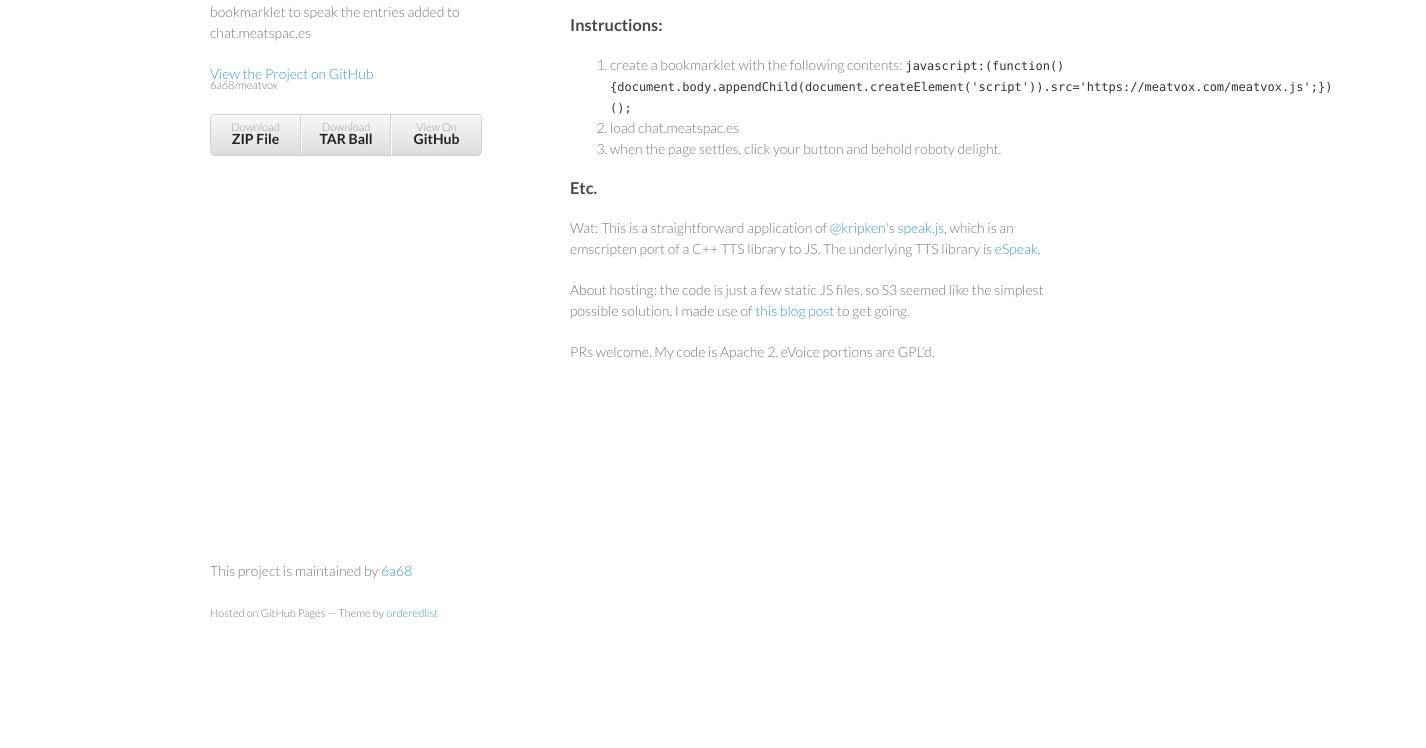
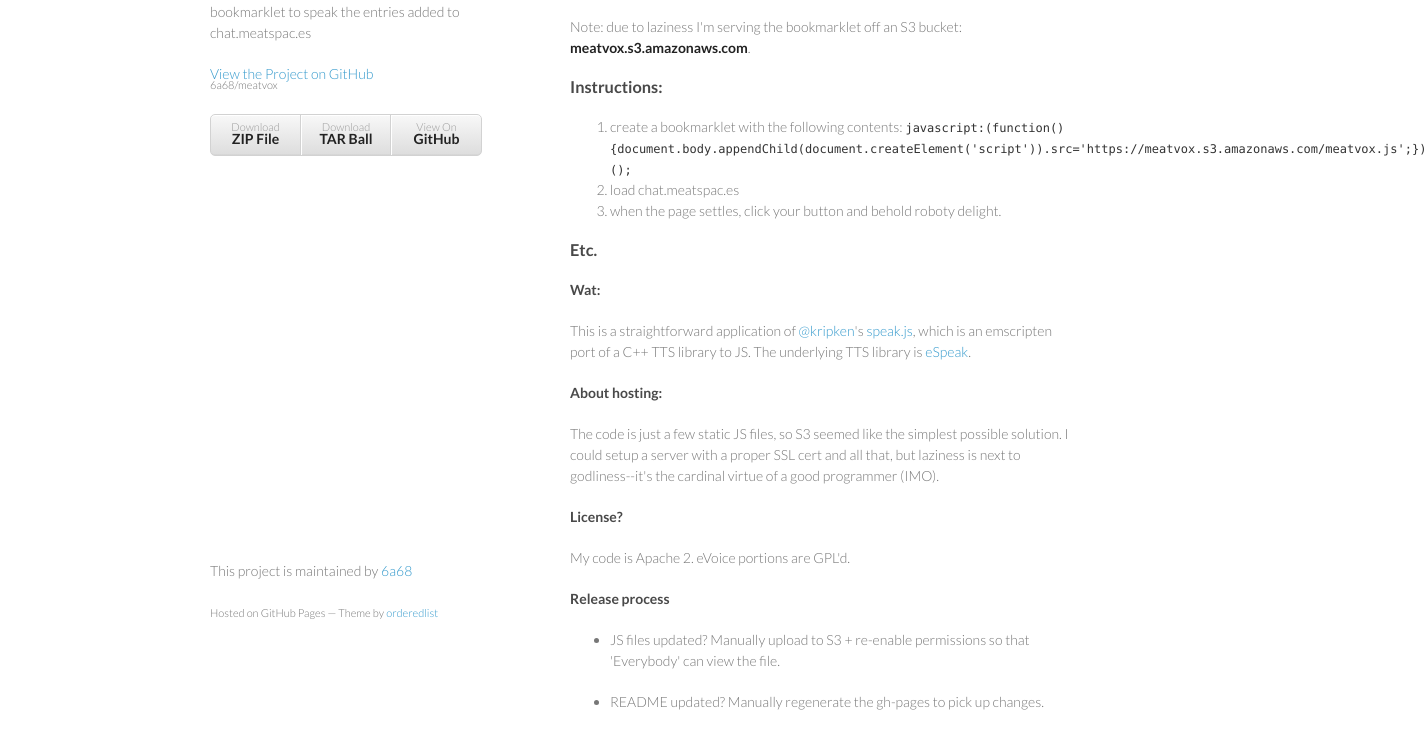
Before and after one commit to jaredhirsch/meatvox, a plain HTML site: page index.html in a window 1280 px wide. Shown: the part 108-856 px from the top of the page, 1426 px wide, since content can reach past the window. Before the commit the page ends 800 px from the top, so only its background shows below. Drawn offline with Linux system fonts and the light colour scheme.

Commit message:
Create gh-pages branch via GitHub

```diff
--- a/index.html
+++ b/index.html
@@ -32,13 +32,15 @@
 <a name="meatvox-text-to-speech-for-httpschatmeatspaces" class="anchor" href="#meatvox-text-to-speech-for-httpschatmeatspaces"><span class="octicon octicon-link"></span></a>MEATVOX: Text-to-speech for <a href="https://chat.meatspac.es">https://chat.meatspac.es</a>
 </h2>
 
+<p>Note: due to laziness I'm serving the bookmarklet off an S3 bucket: <strong>meatvox.s3.amazonaws.com</strong>.</p>
+
 <h3>
 <a name="instructions" class="anchor" href="#instructions"><span class="octicon octicon-link"></span></a>Instructions:</h3>
 
 <ol>
 <li>create a bookmarklet with the following contents:
 <code>
-javascript:(function(){document.body.appendChild(document.createElement('script')).src='https://meatvox.com/meatvox.js';})();
+javascript:(function(){document.body.appendChild(document.createElement('script')).src='https://meatvox.s3.amazonaws.com/meatvox.js';})();
 </code>
 </li>
 <li>load chat.meatspac.es</li>
@@ -46,11 +48,28 @@ javascript:(function(){document.body.appendChild(document.createElement('script'
 </ol><h3>
 <a name="etc" class="anchor" href="#etc"><span class="octicon octicon-link"></span></a>Etc.</h3>
 
-<p>Wat: This is a straightforward application of <a href="https://github.com/kripken" class="user-mention">@kripken</a>'s <a href="https://github.com/kripken/speak.js">speak.js</a>, which is an emscripten port of a C++ TTS library to JS. The underlying TTS library is <a href="http://espeak.sourceforge.net/">eSpeak</a>.</p>
+<h4>
+<a name="wat" class="anchor" href="#wat"><span class="octicon octicon-link"></span></a>Wat:</h4>
 
-<p>About hosting: the code is just a few static JS files, so S3 seemed like the simplest possible solution. I made use of <a href="http://shlomoswidler.com/2009/08/amazon-s3-gotcha-using-virtual-host.html">this blog post</a> to get going.</p>
+<p>This is a straightforward application of <a href="https://github.com/kripken" class="user-mention">@kripken</a>'s <a href="https://github.com/kripken/speak.js">speak.js</a>, which is an emscripten port of a C++ TTS library to JS. The underlying TTS library is <a href="http://espeak.sourceforge.net/">eSpeak</a>.</p>
 
-<p>PRs welcome. My code is Apache 2. eVoice portions are GPL'd.</p>
+<h4>
+<a name="about-hosting" class="anchor" href="#about-hosting"><span class="octicon octicon-link"></span></a>About hosting:</h4>
+
+<p>The code is just a few static JS files, so S3 seemed like the simplest possible solution. I could setup a server with a proper SSL cert and all that, but laziness is next to godliness--it's the cardinal virtue of a good programmer (IMO).</p>
+
+<h4>
+<a name="license" class="anchor" href="#license"><span class="octicon octicon-link"></span></a>License?</h4>
+
+<p>My code is Apache 2. eVoice portions are GPL'd.</p>
+
+<h4>
+<a name="release-process" class="anchor" href="#release-process"><span class="octicon octicon-link"></span></a>Release process</h4>
+
+<ul>
+<li><p>JS files updated? Manually upload to S3 + re-enable permissions so that 'Everybody' can view the file.</p></li>
+<li><p>README updated? Manually regenerate the gh-pages to pick up changes.</p></li>
+</ul>
       </section>
       <footer>
         <p>This project is maintained by <a href="https://github.com/6a68">6a68</a></p>
```
Also changed, not shown: params.json (+1 -1 lines).
